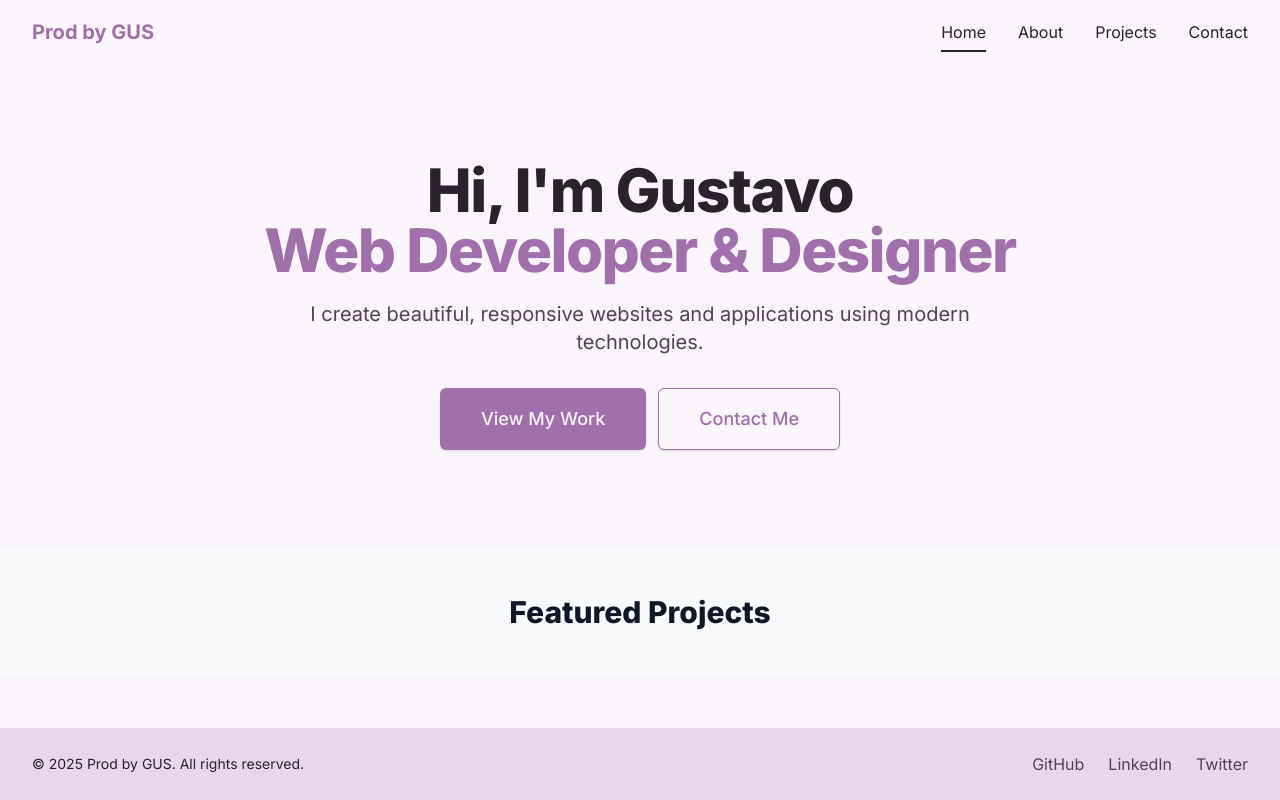
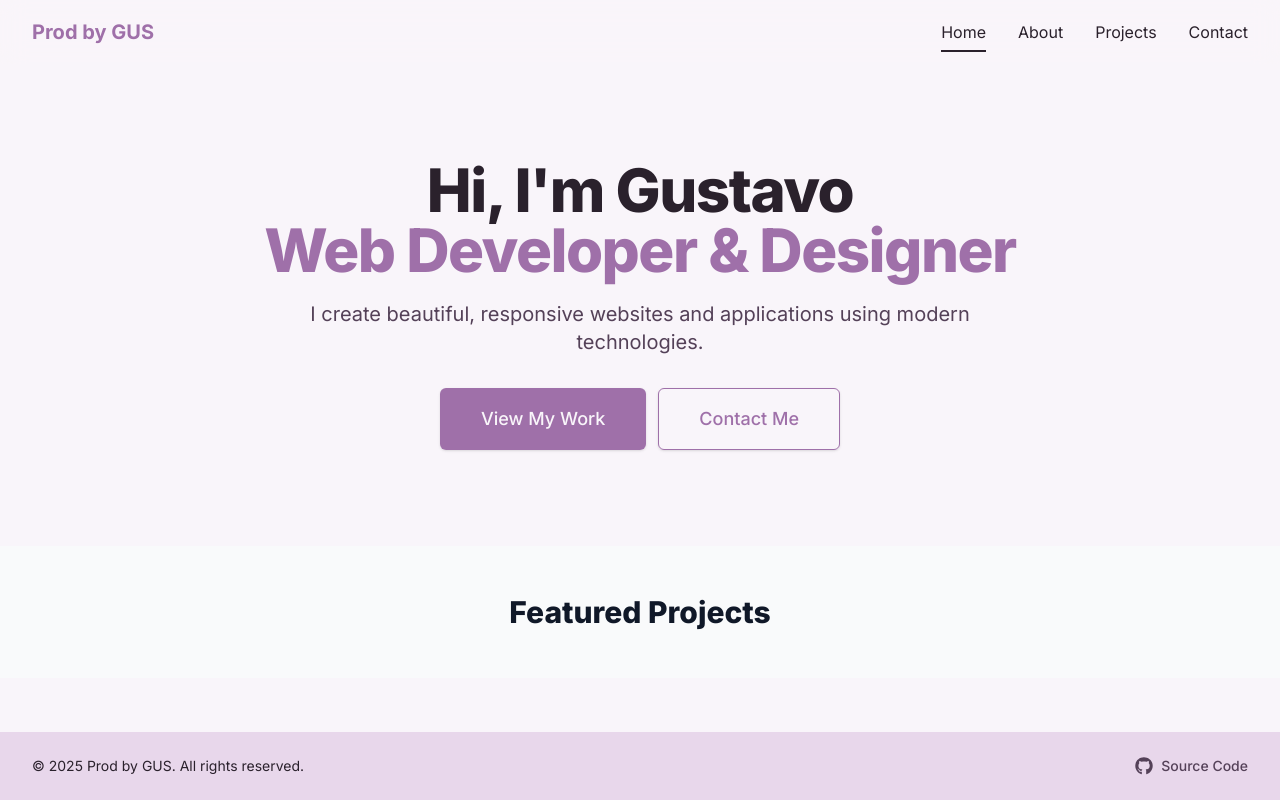
Before and after one commit to gustavo-nomelini/portfolio-prodbygus, a Next.js app: page / in a window 1280 px wide. Built offline with nearby package versions, Linux system fonts and the light colour scheme.

Commit message:
feat: add GitHub link to footer with icon and accessibility label

```diff
--- a/src/components/layout/Footer.tsx
+++ b/src/components/layout/Footer.tsx
@@ -1,3 +1,5 @@
+import { FaGithub } from 'react-icons/fa';
+
 const Footer = () => {
   return (
     <footer className="bg-[var(--color4)] text-[var(--foreground)]">
@@ -6,32 +8,22 @@ const Footer = () => {
           <div className="mb-4 md:mb-0">
             <p className="text-sm">© {new Date().getFullYear()} Prod by GUS. All rights reserved.</p>
           </div>
-            <div className="flex space-x-6">
+
+          {/* Link para o repositório do código-fonte */}
           <a
-                href="https://github.com/yourusername"
+            href="https://github.com/gustavo-nomelini/prod-by-gus-portfolio"
             target="_blank"
             rel="noopener noreferrer"
-                className="text-[var(--foreground-muted)] hover:text-[var(--color1)] transition-colors"
+            className="flex items-center space-x-2 text-[var(--foreground-muted)] hover:text-[var(--color1)] transition-all group"
+            aria-label="Ver código-fonte no GitHub"
           >
-                GitHub
+            <FaGithub className="text-lg group-hover:scale-110 transition-transform" />
+            <span className="text-sm font-medium relative after:absolute after:left-0 after:right-0 after:bottom-0 after:h-[1px]
+                          after:bg-[var(--color1)] after:origin-right after:scale-x-0 after:transition-transform
+                          after:duration-300 group-hover:after:origin-left group-hover:after:scale-x-100">
+              Source Code
+            </span>
           </a>
-              <a
-                href="https://linkedin.com/in/yourusername"
-                target="_blank"
-                rel="noopener noreferrer"
-                className="text-[var(--foreground-muted)] hover:text-[var(--color1)] transition-colors"
-              >
-                LinkedIn
-              </a>
-              <a
-                href="https://twitter.com/yourusername"
-                target="_blank"
-                rel="noopener noreferrer"
-                className="text-[var(--foreground-muted)] hover:text-[var(--color1)] transition-colors"
-              >
-                Twitter
-              </a>
-            </div>
         </div>
       </div>
     </footer>
```
Lines whose indentation alone changed are shown as unchanged.
